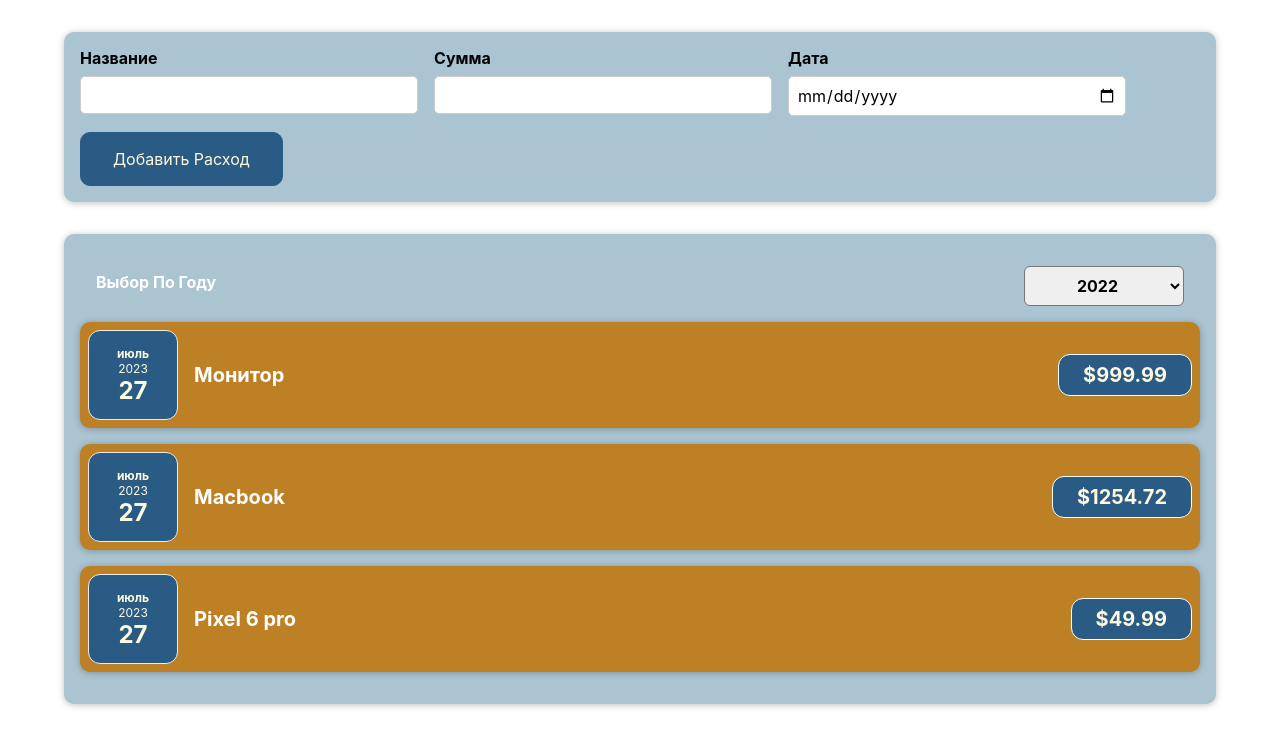
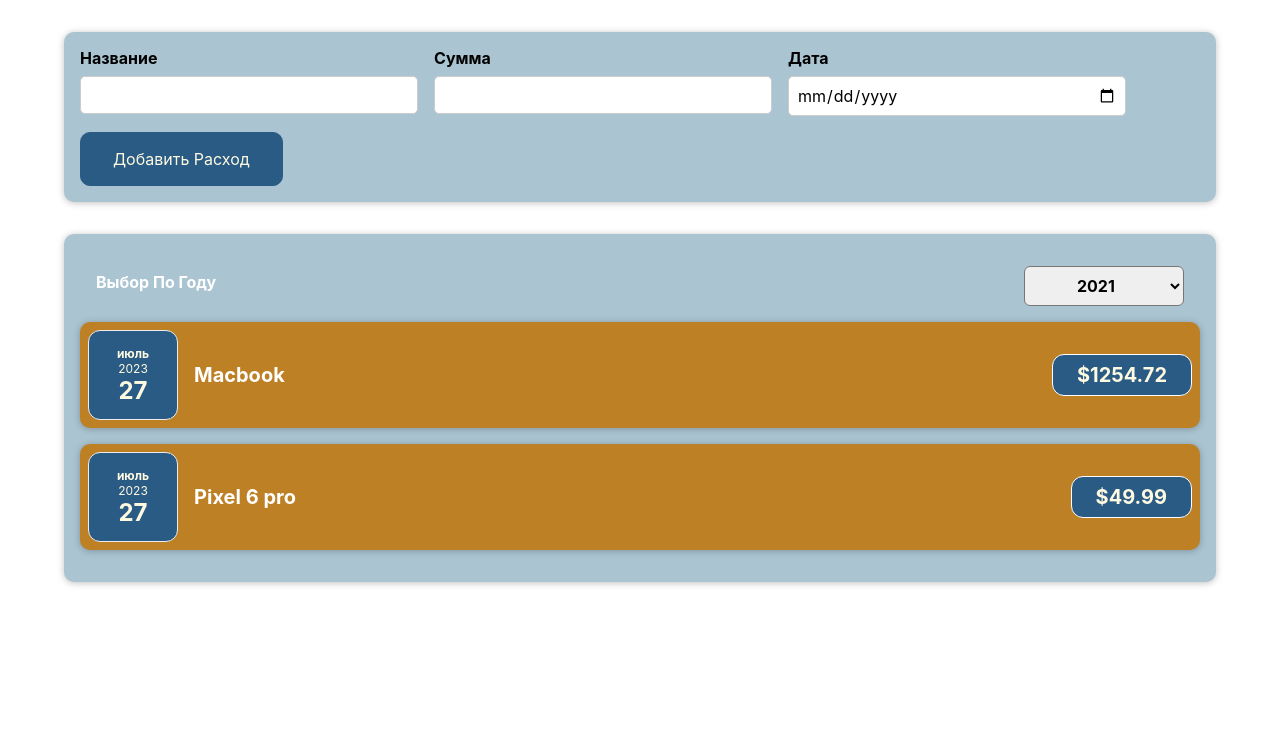
Before and after one commit to Nurbolot0225/CostAccounting, a React (Create React App) app: page / in a window 1280 px wide. Shown: the top 746 px of the page. Built offline with nearby package versions, Linux system fonts and the light colour scheme.

Commit message:
Added a functional filter

```diff
--- a/package.json
+++ b/package.json
@@ -8,8 +8,8 @@
     "@testing-library/user-event": "^13.5.0",
     "react": "^17.0.2",
     "react-dom": "^17.0.2",
-    "react-scripts": "5.0.1",
-    "web-vitals": "^2.1.4"
+    "react-scripts": "^5.0.0",
+    "web-vitals": "^2.1.2"
   },
   "scripts": {
     "start": "react-scripts start",
--- a/src/App.js
+++ b/src/App.js
@@ -5,7 +5,7 @@
 const INITIAL_COSTS = [
     {
         id: 'c1',
-        date: new Date(2021, 2, 12),
+        date: new Date(2020, 2, 12),
         description: 'Монитор',
         amount: 999.99,
     },
@@ -17,14 +17,13 @@
     },
     {
         id: 'c3',
-        date: new Date(2021, 4, 1),
+        date: new Date(2021, 3, 1),
         description: 'Pixel 6 pro',
         amount: 49.99,
     }
 ]
 
 const App = () => {
-
     const [costs, setCosts] = useState(INITIAL_COSTS)
 
     const addCostHandler = (cost) => {
--- a/src/components/Costs/CostDate.js
+++ b/src/components/Costs/CostDate.js
@@ -1,15 +1,13 @@
-import './CostDate.css'
+import "./CostDate.css";
 
 const CostDate = () => {
     return (
-        <div className='cost-date'>
-            <div className='cost-date__month'>{new Date().toLocaleString('ru-RU', {
-                month: 'long'
-            })}</div>
-            <div className='cost-date__year'>{new Date().getFullYear()}</div>
-            <div className='cost-date__day'>{new Date().getDate()}</div>
+        <div className="cost-date">
+            <div className="cost-date__month">{new Date().toLocaleString("ru-RU", { month: "long" })}</div>
+            <div className="cost-date__year">{new Date().getFullYear()}</div>
+            <div className="cost-date__day">{new Date().toLocaleString("ru-RU", { day: "2-digit" })}</div>
         </div>
-    )
-}
+    );
+};
 
-export default CostDate
+export default CostDate;
--- a/src/components/Costs/CostItem.js
+++ b/src/components/Costs/CostItem.js
@@ -1,17 +1,17 @@
+import "./CostItem.css";
 import CostDate from "./CostDate";
-import './CostItem.css'
 import Card from "../UI/Card";
 
 const CostItem = (props) => {
     return (
-        <Card className='cost-item'>
-            <CostDate />
-            <div className='cost-item__description'>
+        <Card className="cost-item">
+            <CostDate date={props.date} />
+            <div className="cost-item__description">
                 <h2>{props.description}</h2>
-                <div className='cost-item__price'>${props.amount}</div>
+                <div className="cost-item__price">${props.amount}</div>
             </div>
         </Card>
-    )
-}
+    );
+};
 
-export default CostItem
+export default CostItem;
--- a/src/components/Costs/Costs.js
+++ b/src/components/Costs/Costs.js
@@ -5,18 +5,21 @@
 import {useState} from "react";
 
 const Costs = (props) => {
-
-    const [selectedYear, setSelectedYear] = useState('2023')
+    const [selectedYear, setSelectedYear] = useState('2021')
 
     const yearChangeHandler = (year) => {
         setSelectedYear(year)
     }
 
+    const filteredCosts = props.costs.filter(cost => {
+        return cost.date.getFullYear().toString() === selectedYear
+    })
+
     return (
         <div>
             <Card className='costs'>
                 <CostsFilter year={selectedYear} onChangeYear={yearChangeHandler} />
-                {props.costs.map(cost => <CostItem
+                {filteredCosts.map(cost => <CostItem
                         key={cost.id}
                         data={cost.data}
                         description={cost.description}
```
Also changed, not shown: 1 other file (tests, documents, lock files or other folders).
